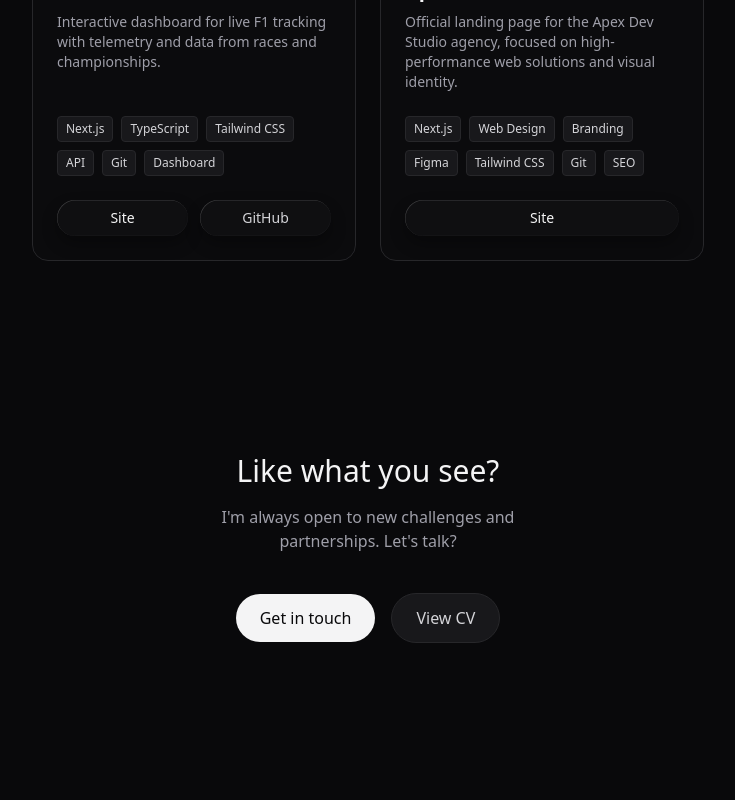
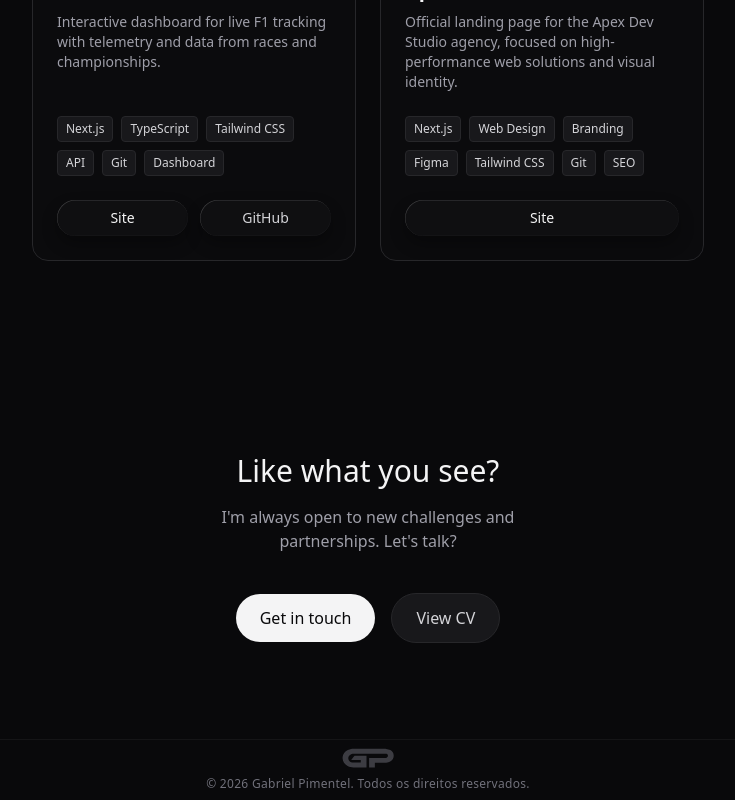
Before and after one commit to GroundWave96/portfolio, a Next.js app: page / in a window 1280 px wide. Shown: the part 4893-5693 px from the top of the page, without its empty margins (272-1007 px from the left). Before the commit the page ends 5632 px from the top, so only its background shows below. Built offline with nearby package versions, Linux system fonts and the light colour scheme.

Commit message:
feat: adiciona footer

```diff
--- a/src/app/page.tsx
+++ b/src/app/page.tsx
@@ -1,5 +1,4 @@
 "use client";
-
 import { useState } from "react";
 import { Header } from "@/components/Header";
 import { SplashScreen } from "@/components/SplashScreen";
@@ -10,6 +9,7 @@ import { Experience } from "@/sections/Experience";
 import { Education } from "@/sections/Education";
 import { Courses } from "@/sections/Courses";
 import { Contact } from "@/sections/Contact";
+import { Footer } from "@/components/Footer"; // <-- Adicione a importação
 
 export default function Home() {
   const [showSplash, setShowSplash] = useState(true);
@@ -28,6 +28,9 @@ export default function Home() {
         <Projects />
         <Contact />
       </main>
+
+      {/* <-- Adicione aqui no final --> */}
+      <Footer />
     </>
   );
 }
--- /dev/null
+++ b/src/components/Footer.tsx
@@ -0,0 +1,17 @@
+// src/components/Footer.tsx
+import { Logo } from "./Logo";
+
+export function Footer() {
+  const currentYear = new Date().getFullYear();
+
+  return (
+    <footer className="w-full">
+        <div className="flex flex-col items-center justify-center gap-2 border-t border-white/5">
+          <Logo className="h-5 w-auto text-zinc-500 opacity-50 mt-2" />
+          <span className="text-xs font-medium text-zinc-500 tracking-wide text-center mb-2">
+            © {currentYear} Gabriel Pimentel. Todos os direitos reservados.
+          </span>
+        </div>
+    </footer>
+  );
+}
```
